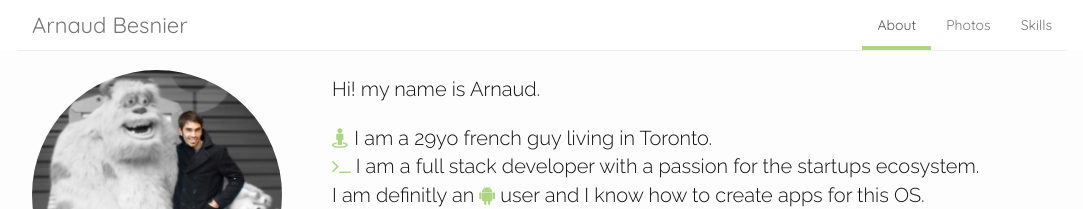
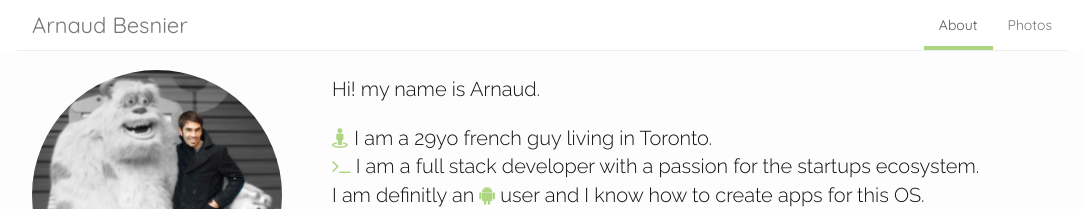
Before and after one commit to arnaudbesnier/arnaudbesnier.github.io, a Jekyll site: the page built from index.html, in a window 1280 px wide. Shown: the top 209 px of the page, without its empty margins (98-1181 px from the left). Built offline with Jekyll 4.4.1, drawn with Linux system fonts in a browser that asks for light colours; nearby versions of some CDN libraries.

Commit message:
Hide the skills section right now

```diff
--- a/_includes/header.html
+++ b/_includes/header.html
@@ -15,8 +15,8 @@
     <div class="collapse navbar-collapse" id="bs-example-navbar-collapse-1">
       <ul class="nav navbar-nav navbar-right">
         <li id='nav-about' {% if page.url == "/" %} class='active' {% endif %}><a href="/">About</a></li>
-        <li id='nav-photos' {% if page.url == "/photos" %} class='active' {% endif %}><a href="/photos">Photos</a></li>
-        <li id='nav-skills' {% if page.url == "/skills" %} class='active' {% endif %}><a href="/">Skills</a></li>
+        <li id='nav-photos' {% if page.url == "/photos/" %} class='active' {% endif %}><a href="/photos">Photos</a></li>
+        <!-- <li id='nav-skills' {% if page.url == "/skills/" %} class='active' {% endif %}><a href="/">Skills</a></li> -->
         <!--<li id='nav-influencers'><a href="/">Influencers</a></li>-->
       </ul>
     </div>
```
